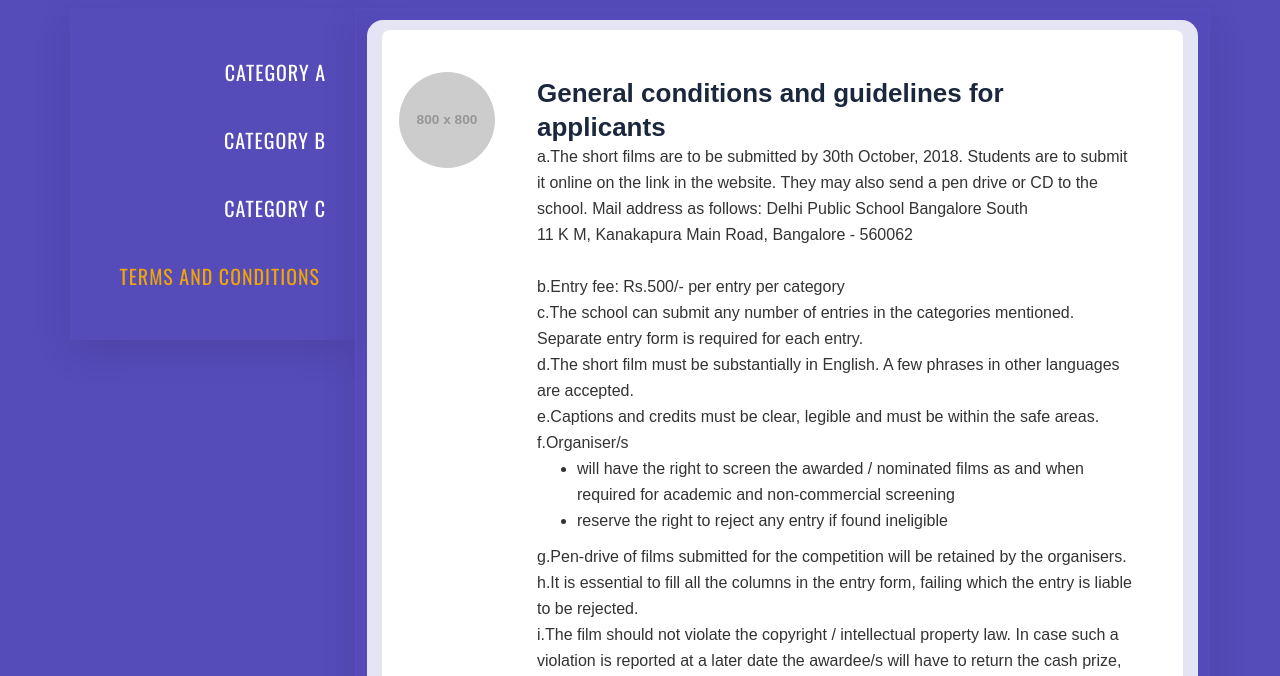
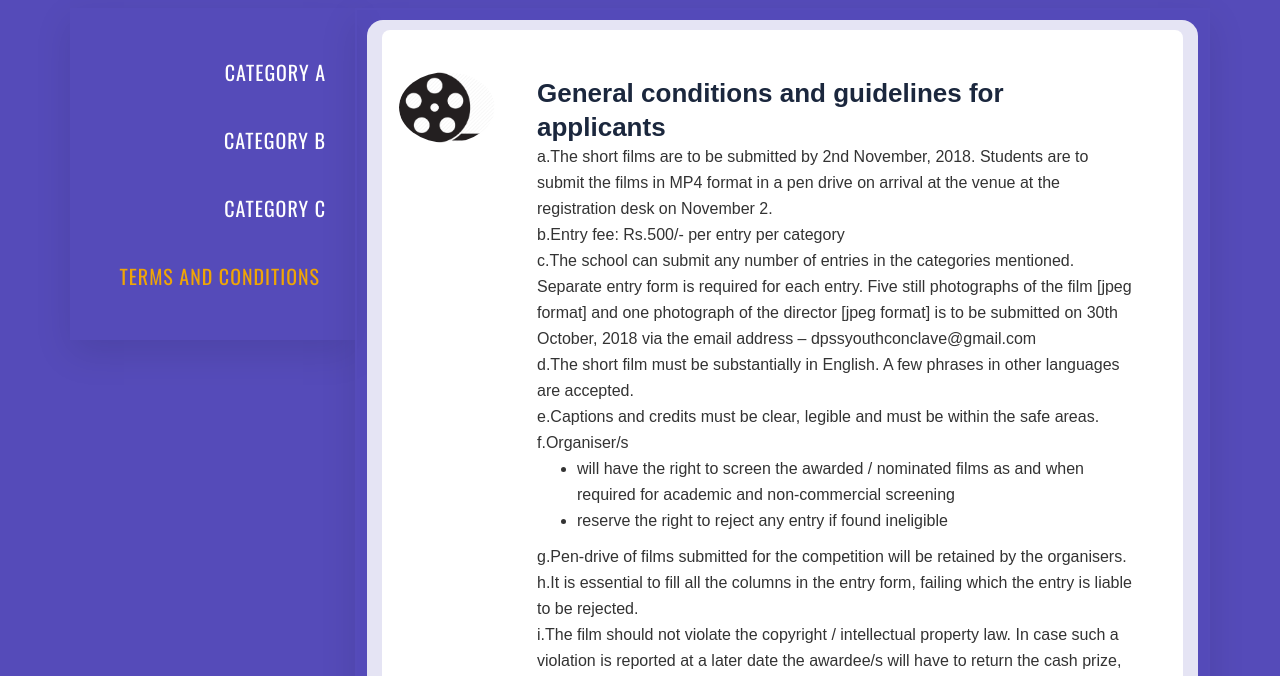
Before and after one commit to dpssyouthconclave/web, a plain HTML site: page film.html in a window 1280 px wide. Both pictures are taken after a click on the link "TERMS AND CONDITIONS". Shown: the part 1239-1915 px from the top of the page. Drawn offline with nearby package versions, Linux system fonts and the light colour scheme; some packages are replaced by stand-ins of ours; placeholder pictures from the web are drawn by us; a script that the page names is missing.

Commit message:
Add files via upload

```diff
--- a/film.html
+++ b/film.html
@@ -143,11 +143,11 @@
                         <div class="col-xs-12">
                             <div class="lgx-heading-area">
                                 <div class="lgx-heading lgx-heading-white">
-                                    <h2 class="heading">About Us</h2>
+                                    <h2 class="heading">DiPS Film Fest</h2>
                                 </div>
                                 <ul class="breadcrumb">
                                     <li><a href="index.html"><i class="fa fa-home" aria-hidden="true"></i>Home</a></li>
-                                    <li class="active">About</li>
+                                    <li class="active">DiPS Film Fest</li>
                                 </ul>
                             </div>
                         </div>
@@ -229,7 +229,7 @@
                                                                 <a role="button" data-toggle="collapse" data-parent="#accordion" href="#collapseOne" aria-expanded="true" aria-controls="collapseOne">
                                                                     <div class="lgx-single-schedule">
                                                                         <div class="author">
-                                                                            <img src="http://placehold.it/800x800" alt="Speaker" />
+                                                                            <img src="/assets/img/film.png" alt="Speaker" />
                                                                         </div>
                                                                         <div class="schedule-info">
                                                                             <h3 class="title">Theme: The Happiness Quotient</h3>
@@ -246,7 +246,7 @@
                                                                 <a role="button" data-toggle="collapse" data-parent="#accordion" href="#collapseOne" aria-expanded="true" aria-controls="collapseOne">
                                                                     <div class="lgx-single-schedule">
                                                                         <div class="author">
-                                                                            <img src="http://placehold.it/800x800" alt="Speaker" />
+                                                                            <img src="/assets/img/film.png" alt="Speaker" />
                                                                         </div>
                                                                         <div class="schedule-info">
                                                                             <h3 class="title">Entries by students of classes 7 & 8</h3>
@@ -263,7 +263,7 @@
                                                                 <a role="button" data-toggle="collapse" data-parent="#accordion" href="#collapseOne" aria-expanded="true" aria-controls="collapseOne">
                                                                     <div class="lgx-single-schedule">
                                                                         <div class="author">
-                                                                            <img src="http://placehold.it/800x800" alt="Speaker" />
+                                                                            <img src="/assets/img/film.png" alt="Speaker" />
                                                                         </div>
                                                                         <div class="schedule-info">
                                                                             <h3 class="title">Duration: 5 - 7 min</h3>
@@ -290,7 +290,7 @@
                                                                 <a role="button" data-toggle="collapse" data-parent="#accordion" href="#collapseOne" aria-expanded="true" aria-controls="collapseOne">
                                                                     <div class="lgx-single-schedule">
                                                                         <div class="author">
-                                                                            <img src="http://placehold.it/800x800" alt="Speaker" />
+                                                                            <img src="/assets/img/film.png" alt="Speaker" />
                                                                         </div>
                                                                         <div class="schedule-info">
                                                                             <h3 class="title">Theme: The Joy of Sacrifice</h3>
@@ -307,7 +307,7 @@
                                                                 <a role="button" data-toggle="collapse" data-parent="#accordion" href="#collapseOne" aria-expanded="true" aria-controls="collapseOne">
                                                                     <div class="lgx-single-schedule">
                                                                         <div class="author">
-                                                                            <img src="http://placehold.it/800x800" alt="Speaker" />
+                                                                            <img src="/assets/img/film.png" alt="Speaker" />
                                                                         </div>
                                                                         <div class="schedule-info">
                                                                             <h3 class="title">Entries by students of classes 9 & 10</h3>
@@ -324,7 +324,7 @@
                                                                 <a role="button" data-toggle="collapse" data-parent="#accordion" href="#collapseOne" aria-expanded="true" aria-controls="collapseOne">
                                                                     <div class="lgx-single-schedule">
                                                                         <div class="author">
-                                                                            <img src="http://placehold.it/800x800" alt="Speaker" />
+                                                                            <img src="/assets/img/film.png" alt="Speaker" />
                                                                         </div>
                                                                         <div class="schedule-info">
                                                                             <h3 class="title">Duration: 5 - 10 min</h3>
@@ -349,7 +349,7 @@
                                                                 <a role="button" data-toggle="collapse" data-parent="#accordion" href="#collapseOne" aria-expanded="true" aria-controls="collapseOne">
                                                                     <div class="lgx-single-schedule">
                                                                         <div class="author">
-                                                                            <img src="http://placehold.it/800x800" alt="Speaker" />
+                                                                            <img src="/assets/img/film.png" alt="Speaker" />
                                                                         </div>
                                                                         <div class="schedule-info">
                                                                             <h3 class="title">Theme: The ‘I’ of Identity</h3>
@@ -366,7 +366,7 @@
                                                                 <a role="button" data-toggle="collapse" data-parent="#accordion" href="#collapseOne" aria-expanded="true" aria-controls="collapseOne">
                                                                     <div class="lgx-single-schedule">
                                                                         <div class="author">
-                                                                            <img src="http://placehold.it/800x800" alt="Speaker" />
+                                                                            <img src="/assets/img/film.png" alt="Speaker" />
                                                                         </div>
                                                                         <div class="schedule-info">
                                                                             <h3 class="title">Entries by students of classes 11 & 12</h3>
@@ -383,7 +383,7 @@
                                                                 <a role="button" data-toggle="collapse" data-parent="#accordion" href="#collapseOne" aria-expanded="true" aria-controls="collapseOne">
                                                                     <div class="lgx-single-schedule">
                                                                         <div class="author">
-                                                                            <img src="http://placehold.it/800x800" alt="Speaker" />
+                                                                            <img src="/assets/img/film.png" alt="Speaker" />
                                                                         </div>
                                                                         <div class="schedule-info">
                                                                             <h3 class="title">Duration: 5 - 15 min</h3>
@@ -407,18 +407,16 @@
                                                                 <a class="collapsed" role="button" data-toggle="collapse" data-parent="#accordion2" href="#collapseOne2" aria-expanded="true" aria-controls="collapseOne2">
                                                                     <div class="lgx-single-schedule">
                                                                         <div class="author">
-                                                                            <img src="http://placehold.it/800x800" alt="Speaker" />
+                                                                            <img src="/assets/img/film.png" alt="Speaker" />
                                                                         </div>
                                                                         <div class="schedule-info">
 
                                                                             <h3 class="title">General conditions and guidelines for applicants</h3>
-                                                                            a.The short films are to be submitted by 30th October, 2018. Students are to submit it online on the link in the website. They may also send a pen drive or CD to the school. Mail address as follows:
-                                                                            Delhi Public School Bangalore South<br />
-                                                                            11 K M, Kanakapura Main Road, Bangalore - 560062<br />
+                                                                            a.The short films are to be submitted by 2nd November, 2018. Students are to submit the films in MP4 format in a pen drive on arrival at the venue at the registration desk on November 2.
                                                                             <br />
                                                                             b.Entry fee: Rs.500/- per entry per category
                                                                             <br />
-                                                                            c.The school can submit any number of entries in the categories mentioned. Separate entry form is required for each entry.
+                                                                            c.The school can submit any number of entries in the categories mentioned. Separate entry form is required for each entry. Five still photographs of the film [jpeg format] and one photograph of the director [jpeg format] is to be submitted on 30th October, 2018 via the email address – dpssyouthconclave@gmail.com
                                                                             <br />
                                                                             d.The short film must be substantially in English. A few phrases in other languages are accepted.
                                                                             <br />
@@ -451,7 +449,7 @@
                                                                 <a class="collapsed" role="button" data-toggle="collapse" data-parent="#accordion2" href="#collapseOne2" aria-expanded="true" aria-controls="collapseOne2">
                                                                     <div class="lgx-single-schedule">
                                                                         <div class="author">
-                                                                            <img src="http://placehold.it/800x800" alt="Speaker" />
+                                                                            <img src="/assets/img/film.png" alt="Speaker" />
                                                                         </div>
                                                                         <div class="schedule-info">
 
@@ -484,7 +482,7 @@
                                                                 <a class="collapsed" role="button" data-toggle="collapse" data-parent="#accordion2" href="#collapseOne2" aria-expanded="true" aria-controls="collapseOne2">
                                                                     <div class="lgx-single-schedule">
                                                                         <div class="author">
-                                                                            <img src="http://placehold.it/800x800" alt="Speaker" />
+                                                                            <img src="/assets/img/film.png" alt="Speaker" />
                                                                         </div>
                                                                         <div class="schedule-info">
 
```
